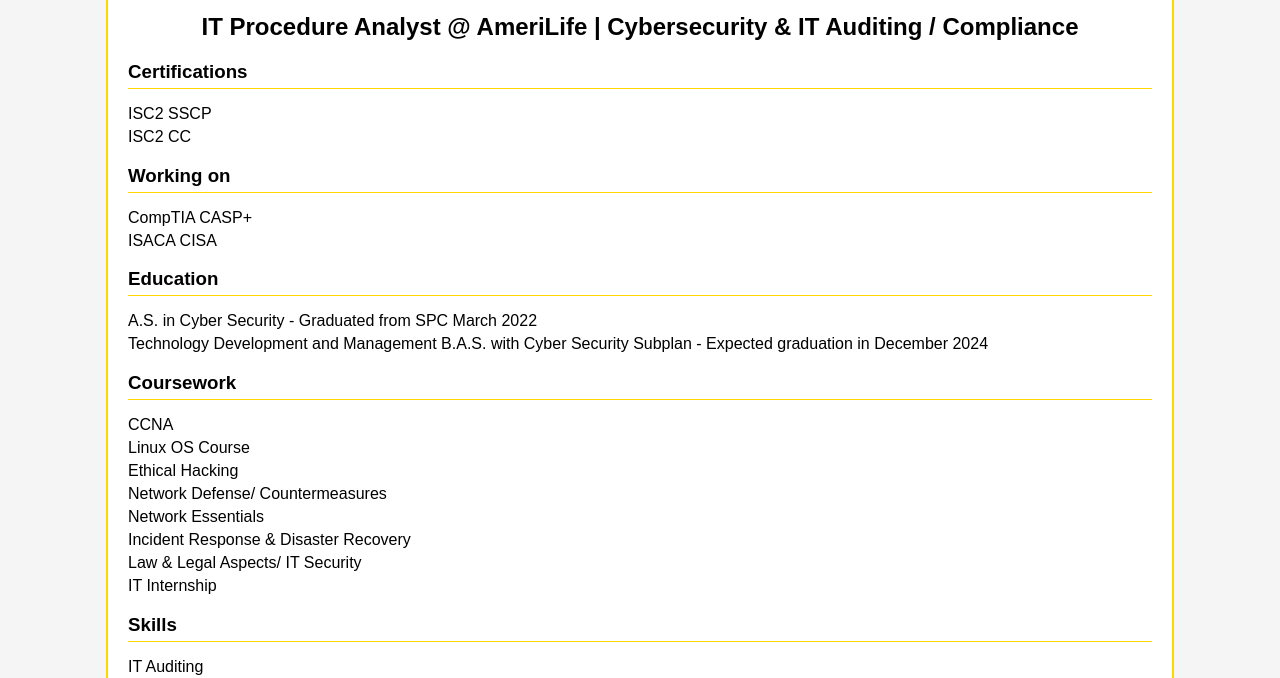
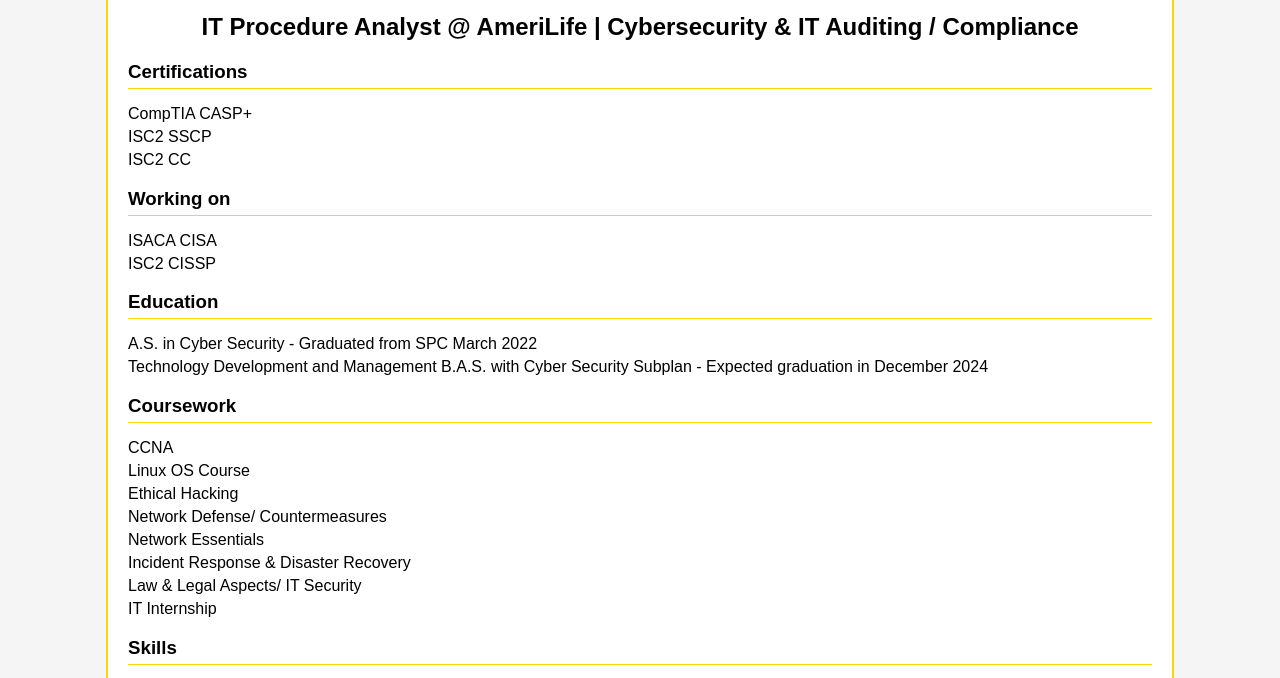
Before and after one commit to dgunter-imperial/dylangunterinfo, a plain HTML site: page index.html in a window 1280 px wide. Shown: the part 101-779 px from the top of the page. Drawn offline with Linux system fonts and the light colour scheme.

Commit message:
Update index.html

```diff
--- a/index.html
+++ b/index.html
@@ -52,6 +52,7 @@
         <div class="section">
             <h3 class="section-title">Certifications</h3>
             <ul>
+                <li>CompTIA CASP+</li>
                 <li>ISC2 SSCP</li>
                 <li>ISC2 CC</li>
             </ul>
@@ -60,8 +61,8 @@
         <div class="section">
             <h3 class="section-title">Working on</h3>
             <ul>
-                <li>CompTIA CASP+</li>
                 <li>ISACA CISA</li>
+                <li>ISC2 CISSP</li>
             </ul>
         </div>
 
```
